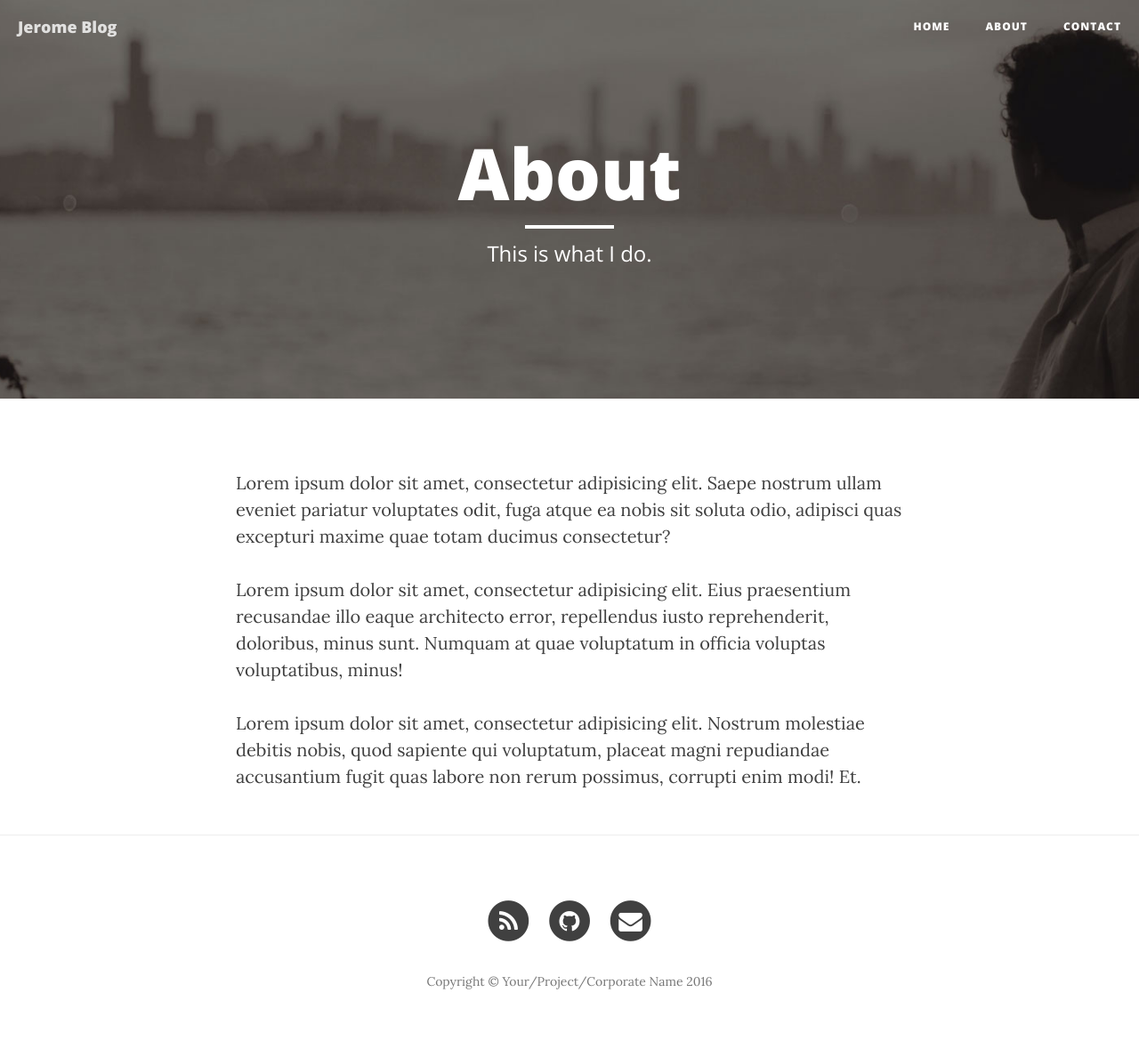
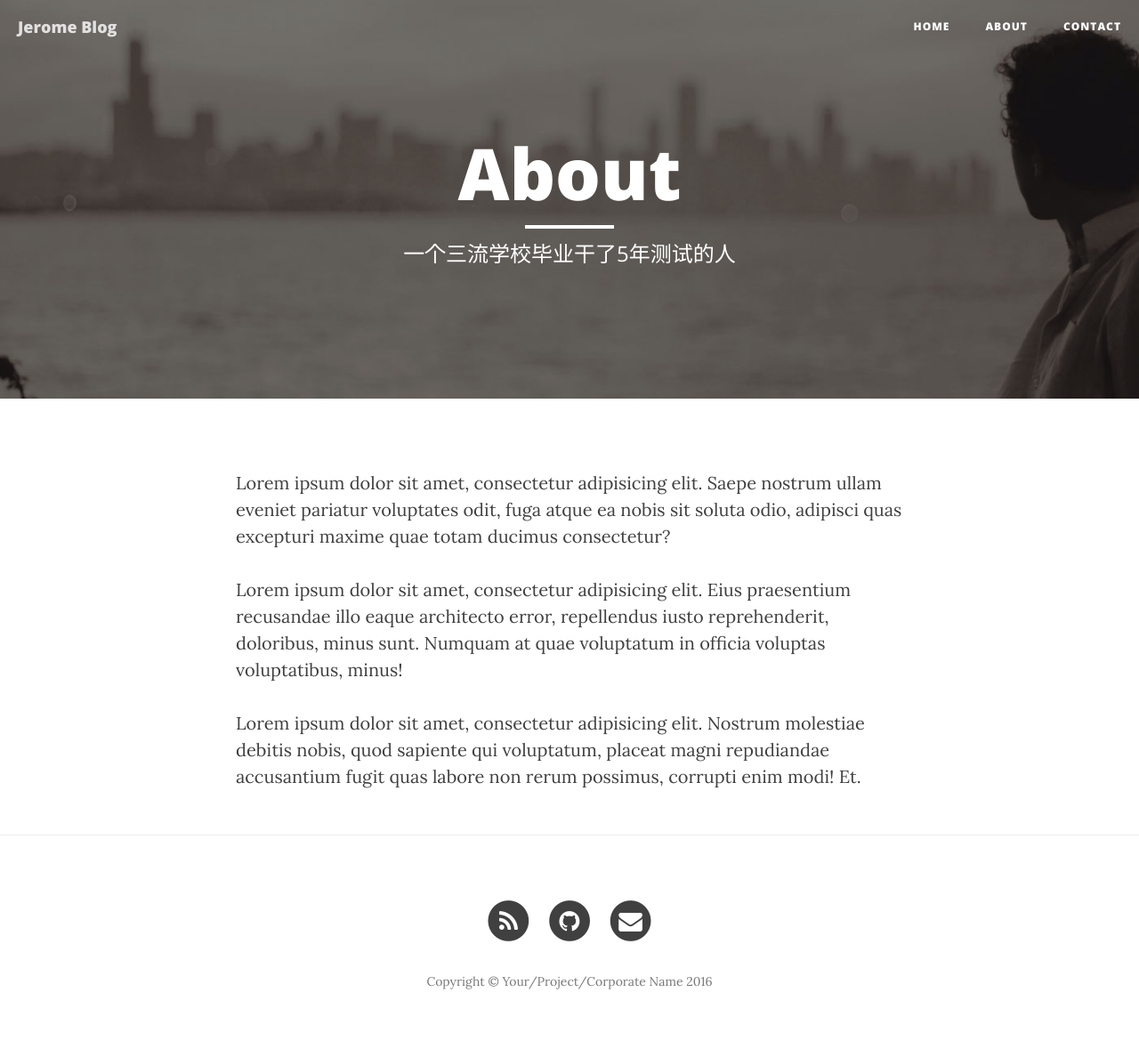
Before and after one commit to jingbolee/jingbolee.github.io, a Jekyll site: the page built from about.html, in a window 1280 px wide. Shown: the whole page at 89% size. Built offline with Jekyll 4.4.1, drawn with Linux system fonts in a browser that asks for light colours; nearby versions of some CDN libraries.

Commit message:
修改了主页内容

```diff
--- a/_config.yml
+++ b/_config.yml
@@ -1,5 +1,6 @@
 # Site settings
 title: Jerome Blog
+SEOTitle: 静波的时光
 header-img: img/home-bg.jpg
 email: jingbolee@foxmail.com
 copyright_name: Your/Project/Corporate Name
--- a/about.html
+++ b/about.html
@@ -1,7 +1,7 @@
 ---
 layout: page
 title: "About"
-description: "This is what I do."
+description: "一个三流学校毕业干了5年测试的人"
 header-img: "img/about-bg.jpg"
 ---
 
--- a/index.html
+++ b/index.html
@@ -1,6 +1,6 @@
 ---
 layout: page
-description: "A Clean Blog Theme by Start Bootstrap"
+description: "想要变得更强，生活更好"
 ---
 
 {% for post in paginator.posts %}
```
